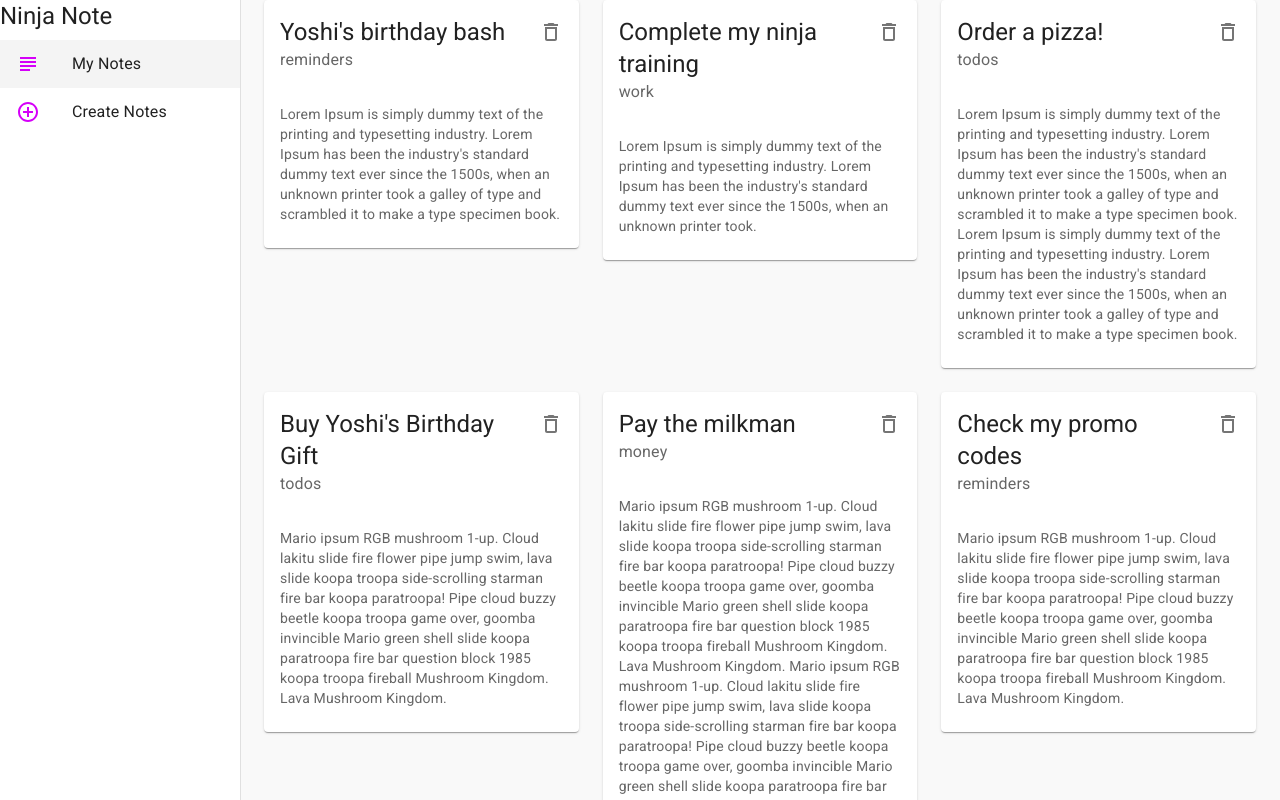
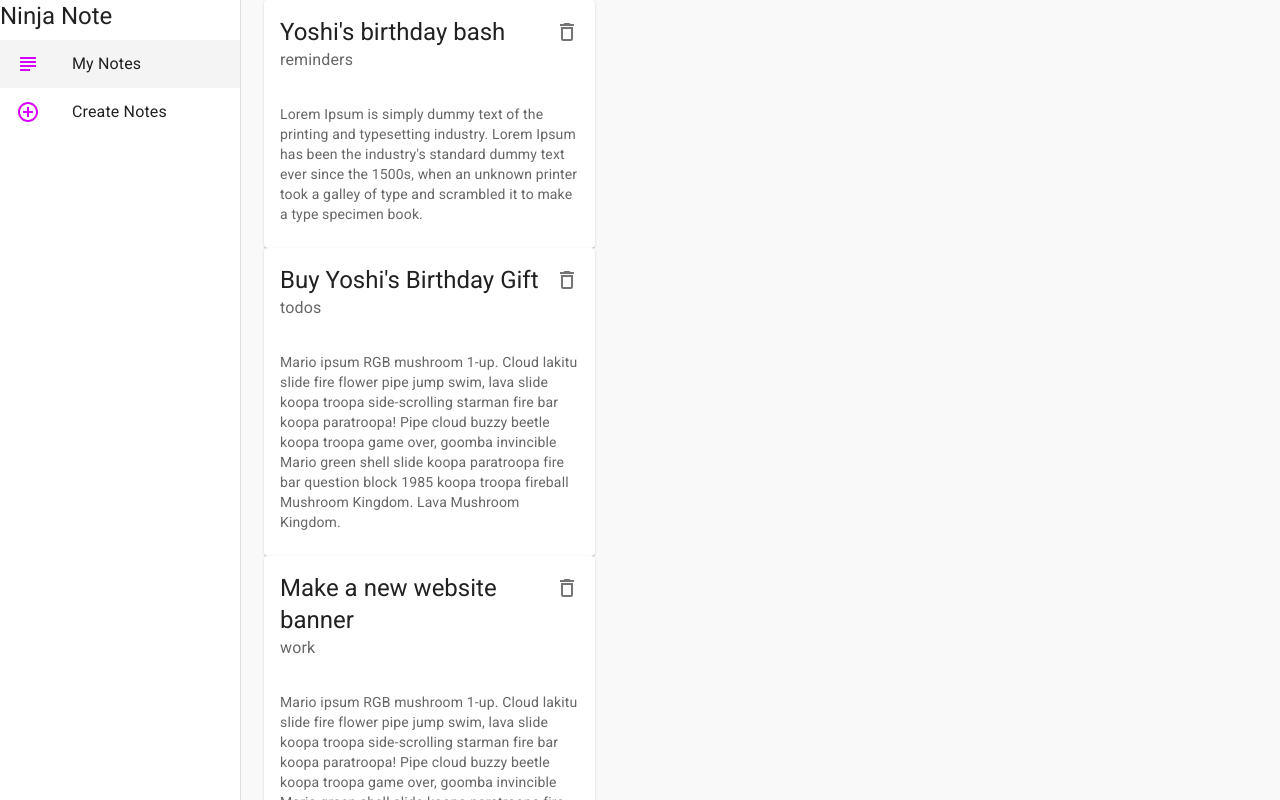
Before and after one commit to adham618/MUI-APP, a React (Vite) app: page / in a window 1280 px wide. Shown: the top 800 px of the page. Built offline with nearby package versions, Linux system fonts and the light colour scheme; data requests are answered from the project's data file.

Commit message:
masonry layout

```diff
--- a/src/pages/Notes.jsx
+++ b/src/pages/Notes.jsx
@@ -1,5 +1,6 @@
 import { Container, Grid, Paper } from "@mui/material"
 import { useEffect, useState } from "react"
+import Masonry from "react-masonry-css"
 import NoteCard from "../components/NoteCard"
 
 const Notes = () => {
@@ -18,15 +19,26 @@ const Notes = () => {
     setNotes(newNotes)
   }
 
+  const breakpointColumnsObj = {
+    default: 3,
+    1100: 3,
+    700: 2,
+    500: 1
+  };
+
   return (
     <Container>
-      <Grid container spacing={3}>
+      <Masonry
+        breakpointCols={breakpointColumnsObj}
+        className="my-masonry-grid"
+        columnClassName="my-masonry-grid_column"
+      >
         {notes.map(note => (
-          <Grid item key={note.id} xs={12} md={6} lg={4}>
+          <div item key={note.id}>
             <NoteCard note={note} handleDelete={handleDelete} />
-          </Grid>
+          </div>
         ))}
-      </Grid>
+      </Masonry>
     </Container>
   )
 }
```
